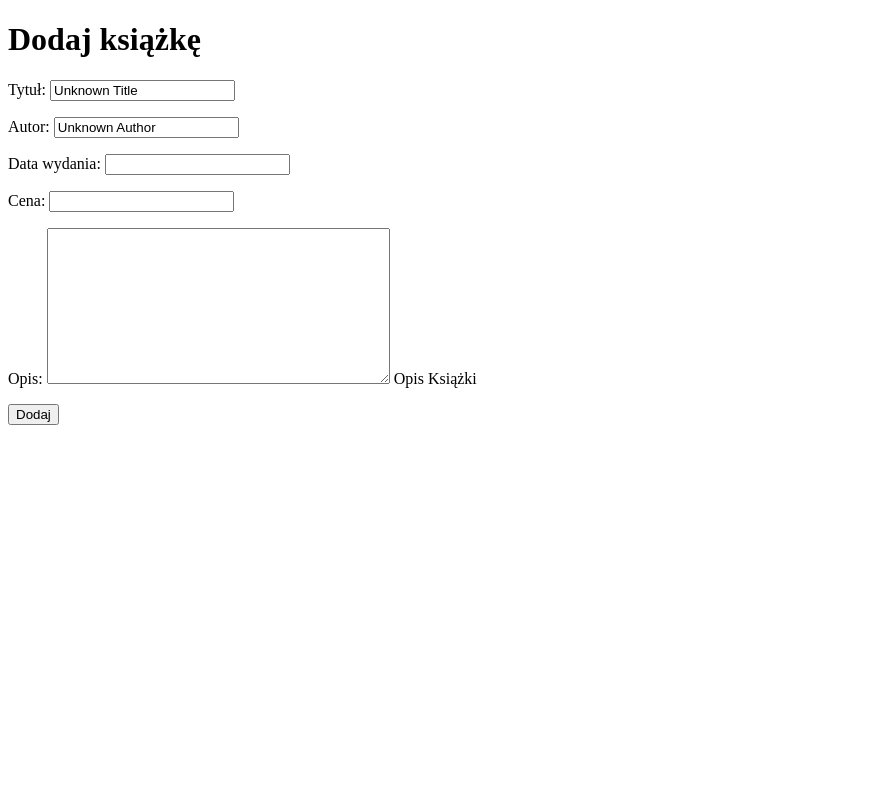
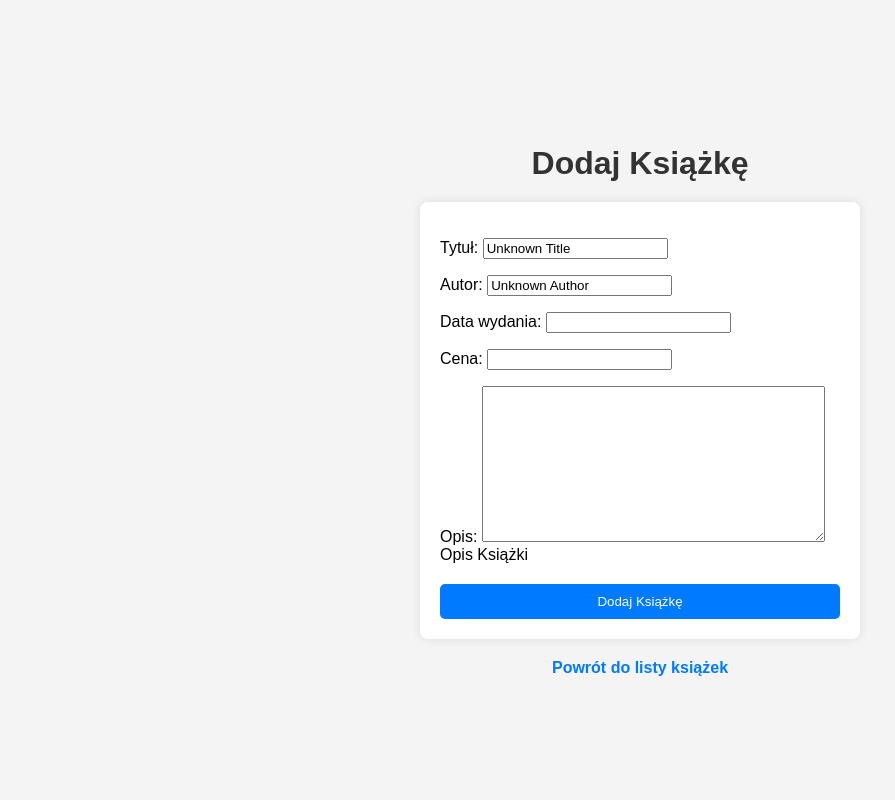
Before and after one commit to xBartekx/Django_Merito, a Django app: page /books/add/ in a window 1280 px wide. Shown: the whole page, without its empty margins (0-895 px from the left). Run offline with Django 5.2, Linux system fonts and the light colour scheme; a user stored in the database is signed in.

Commit message:
ostateczne poprawki i połączenie skryptów i szablonów html

```diff
--- a/BooksLibrary/BOOKS/forms.py
+++ b/BooksLibrary/BOOKS/forms.py
@@ -1,7 +1,38 @@
 from django import forms
 from .models import Books
+import datetime
+from django.core.exceptions import ValidationError
+from decimal import Decimal
 
 class BookForm(forms.ModelForm):
     class Meta:
         model = Books
         fields = ['tytuł', 'autor', 'data', 'cena', 'opis']
+
+
+    def clean(self):
+        cleaned_data = super().clean()
+        tytuł = cleaned_data.get("tytuł")
+        autor = cleaned_data.get("autor")
+        data = cleaned_data.get("data")
+        cena = cleaned_data.get("cena")
+
+        if not isinstance(tytuł, str):
+            self.add_error('tytuł', 'Tytuł musi być tekstem')
+        if not isinstance(autor, str):
+            self.add_error('autor', 'Autor musi być tekstem')
+        if not isinstance(data, datetime.date):
+            self.add_error('data', 'Data musi być poprawnym formatem daty')
+        return cleaned_data
+
+    def clean_data(self):
+        data = self.cleaned_data.get("data")
+        if data and data > datetime.date.today():
+            raise ValidationError("Data publikacji nie może być w przyszłości.")
+        return data
+
+    def clean_cena(self):
+        cena = self.cleaned_data.get("cena")
+        if not isinstance(cena, (int, float, Decimal)):
+            raise ValidationError("Cena musi być liczbą.")
+        return cena
--- a/BooksLibrary/BOOKS/templates/BOOKS/add_book.html
+++ b/BooksLibrary/BOOKS/templates/BOOKS/add_book.html
@@ -1,17 +1,76 @@
-<!-- BOOKS/templates/BOOKS/add_book.html -->
 <!DOCTYPE html>
 <html lang="pl">
 <head>
     <meta charset="UTF-8">
     <meta name="viewport" content="width=device-width, initial-scale=1.0">
-    <title>Dodaj książkę</title>
+    <title>Dodaj Książkę</title>
+    <style>
+        body {
+            font-family: Arial, sans-serif;
+            margin: 0;
+            padding: 0;
+            display: flex;
+            flex-direction: column;
+            align-items: center;
+            justify-content: center;
+            height: 100vh;
+            background-color: #f4f4f4;
+        }
+        h1 {
+            margin-bottom: 20px;
+            color: #333;
+        }
+        form {
+            width: 100%;
+            max-width: 400px;
+            background-color: #fff;
+            padding: 20px;
+            border-radius: 8px;
+            box-shadow: 0 0 10px rgba(0, 0, 0, 0.1);
+        }
+        input[type="submit"], button[type="submit"] {
+            display: block;
+            width: 100%;
+            padding: 10px;
+            margin-top: 20px;
+            border: none;
+            border-radius: 5px;
+            background-color: #007bff;
+            color: #fff;
+            cursor: pointer;
+            transition: background-color 0.3s ease;
+        }
+        input[type="submit"]:hover, button[type="submit"]:hover {
+            background-color: #0056b3;
+        }
+        a {
+            margin-top: 20px;
+            text-decoration: none;
+            color: #007bff;
+            font-weight: bold;
+            transition: color 0.3s ease;
+        }
+        a:hover {
+            color: #0056b3;
+        }
+    </style>
 </head>
 <body>
-    <h1>Dodaj książkę</h1>
-    <form method="post">
+    <h1>Dodaj Książkę</h1>
+    <form method="post" enctype="multipart/form-data">
         {% csrf_token %}
         {{ form.as_p }}
-        <button type="submit">Dodaj</button>
+        {% if form.non_field_errors %}
+            <div class="errors">
+                <ul>
+                    {% for error in form.non_field_errors %}
+                        <li>{{ error }}</li>
+                    {% endfor %}
+                </ul>
+            </div>
+        {% endif %}
+        <button type="submit">Dodaj Książkę</button>
     </form>
+    <a href="{% url 'BOOKS:book_list' %}">Powrót do listy książek</a>
 </body>
 </html>
--- a/BooksLibrary/BOOKS/urls.py
+++ b/BooksLibrary/BOOKS/urls.py
@@ -13,6 +13,7 @@ urlpatterns = [
     path('konta/logout/', auth_views.LogoutView.as_view(), name='logout'),
     path('konta/register/', views.register, name='register'),
     path('books/', views.book_list, name='book_list'),
-    path('books/', views.book_list, name='book_list'),
     path('books/add/', views.add_book, name='add_book'),
+    path('books/update/<int:pk>/', views.update_book, name='update_book'),
+    path('books/delete/<int:pk>/', views.delete_book, name='delete_book'),
 ]
--- a/BooksLibrary/BOOKS/views.py
+++ b/BooksLibrary/BOOKS/views.py
@@ -1,4 +1,4 @@
-from django.shortcuts import render
+from django.shortcuts import render, redirect, get_object_or_404
 from django.contrib.auth import login
 from django.contrib.auth.forms import UserCreationForm
 from django.contrib.auth import logout
@@ -6,6 +6,7 @@ from django.shortcuts import redirect
 from .models import Books
 from django.contrib.auth.decorators import login_required
 from .forms import BookForm
+from django.core.exceptions import ValidationError
 
 
 def index(request):
@@ -72,12 +73,41 @@ def book_list(request):
 @login_required
 def add_book(request):
     if request.method == 'POST':
-        form = BookForm(request.POST)
-        if form.is_valid():
-            book = form.save(commit=False)
-            book.user = request.user
-            book.save()
-            return redirect('book_list')
+        form = BookForm(request.POST, request.FILES)
+        try:
+            if form.is_valid():
+                book = form.save(commit=False)
+                book.user = request.user
+                book.save()
+                return redirect('BOOKS:book_list')
+        except ValidationError as e:
+            form.add_error(None, str(e))
     else:
         form = BookForm()
-    return render(request, 'BOOKS/add_book.html', {'form': form})
+    return render(request, 'books/add_book.html', {'form': form})
+
+@login_required
+def update_book(request, pk):
+    book = get_object_or_404(Books, pk=pk)
+    if request.method == 'POST':
+        form = BookForm(request.POST, request.FILES, instance=book)
+        try:
+            if form.is_valid():
+                form.save()
+                return redirect('BOOKS:book_list')
+        except ValidationError as e:
+            form.add_error(None, str(e))
+    else:
+        form = BookForm(instance=book)
+    return render(request, 'books/update_book.html', {'form': form})
+
+@login_required
+def delete_book(request, pk):
+    book = get_object_or_404(Books, pk=pk)
+    if request.method == 'POST':
+        try:
+            book.delete()
+            return redirect('BOOKS:book_list')
+        except Exception as e:
+            return render(request, 'books/book_list.html', {'error': str(e)})
+    return render(request, 'books/delete_book.html', {'book': book})
```
Also changed, not shown: BooksLibrary/BOOKS/templates/BOOKS/book_list.html (+64 -4 lines), BooksLibrary/BOOKS/templates/BOOKS/delete_books.html (added, +18 -0 lines), BooksLibrary/BOOKS/templates/BOOKS/update_book.html (added, +27 -0 lines), BooksLibrary/BOOKS/templates/BOOKS/add_book.txt (deleted), BooksLibrary/BOOKS/templates/BOOKS/book_list.txt (deleted), BooksLibrary/BOOKS/templates/BOOKS/user_book_list.txt (deleted), BooksLibrary/db.sqlite3, README.md.
